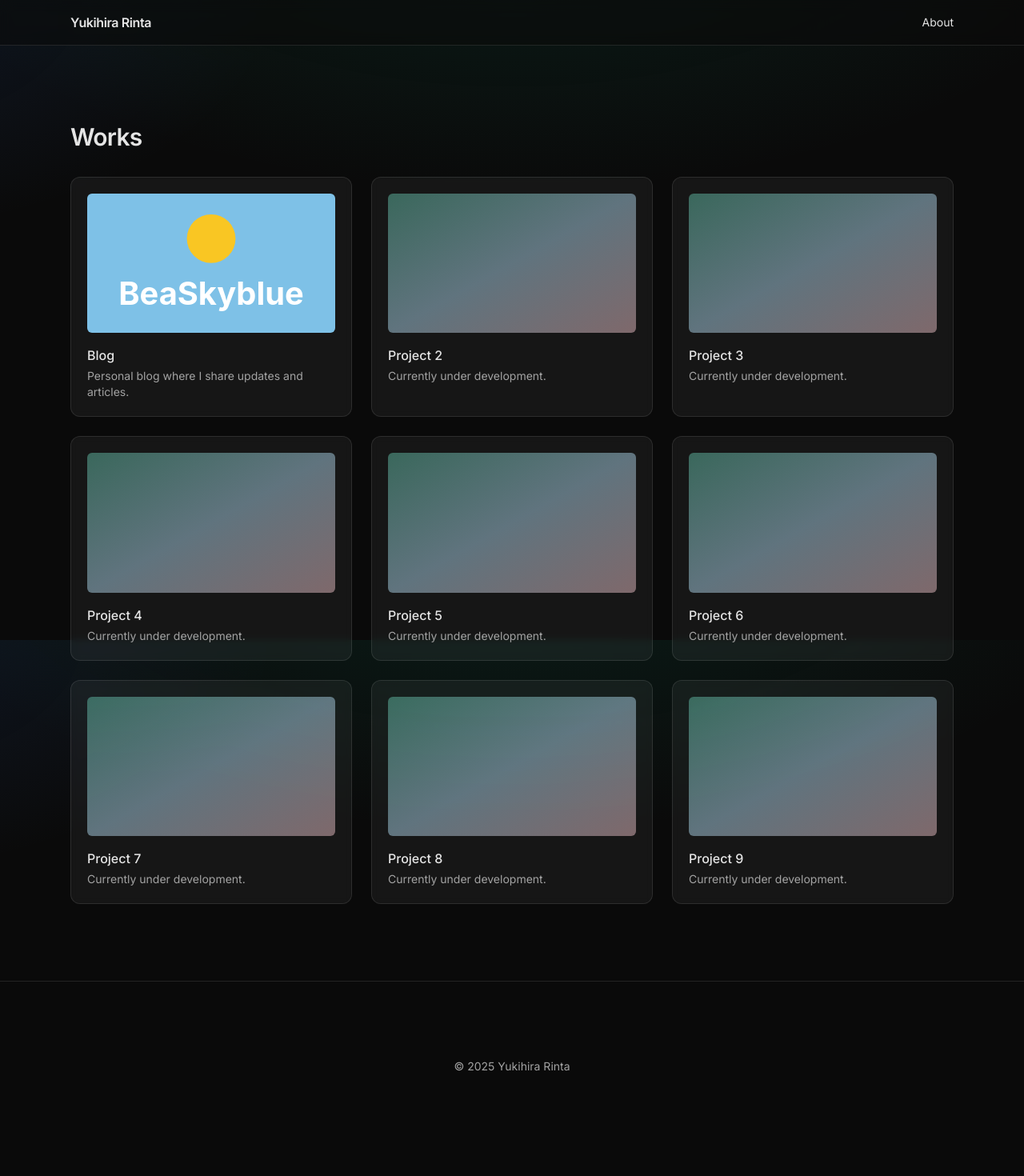
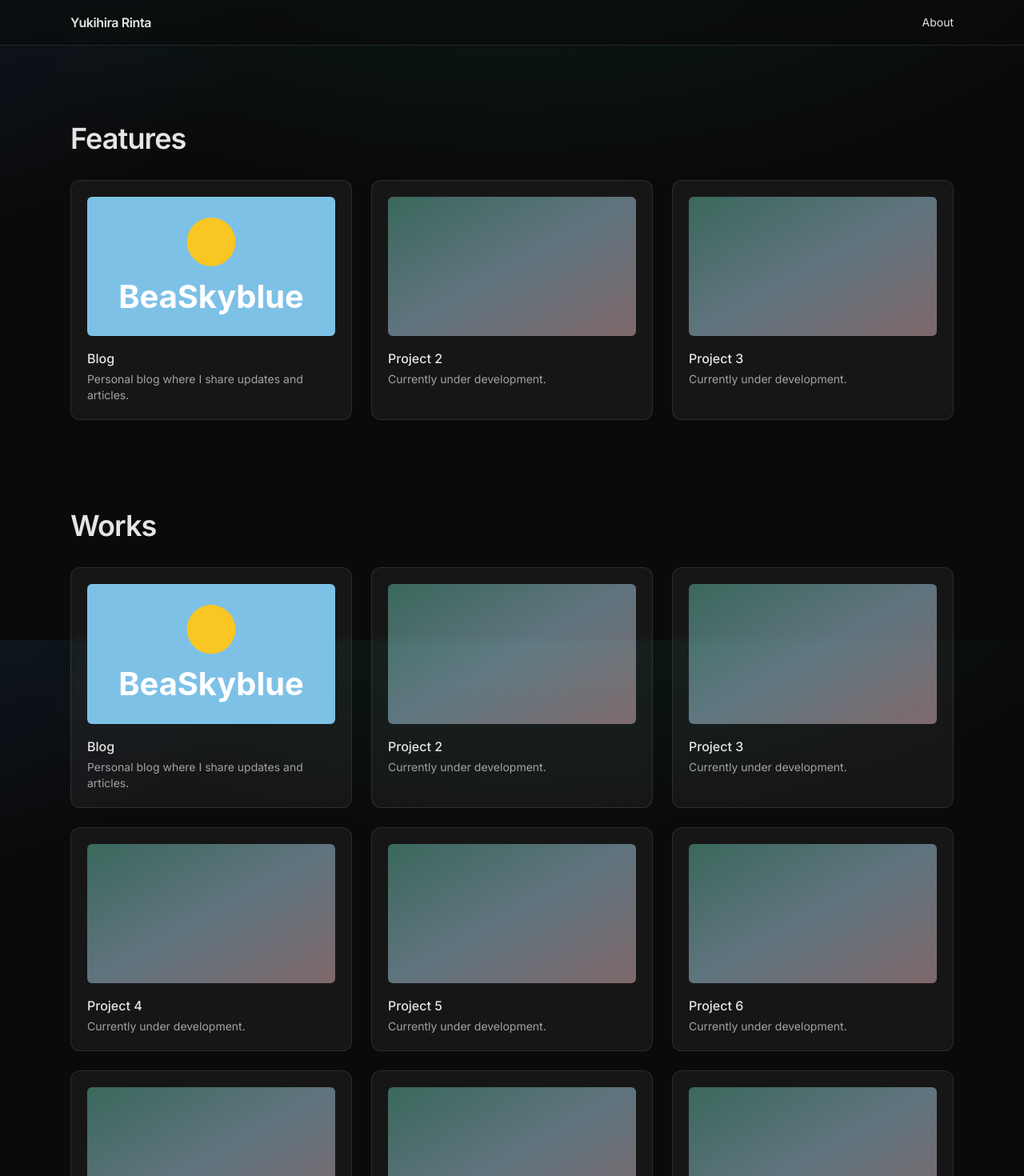
Before and after one commit to yukihirarinta/yukihirarinta.github.io, a Next.js app: page / in a window 1280 px wide. Shown: the top 1470 px of the page at 80% size. Before the commit the page ends 1439 px from the top, so only its background shows below. Built offline with nearby package versions, Linux system fonts and the light colour scheme.

Commit message:
Align Works heading size with Features

```diff
--- a/src/app/page.tsx
+++ b/src/app/page.tsx
@@ -26,13 +26,12 @@ const projects: Project[] = [
   { title: "Project 9", description: "Currently under development." },
 ];
 
-export default function HomePage() {
+const featuredProjects = projects.slice(0, 3);
+
+function ProjectGrid({ projects }: { projects: Project[] }) {
   return (
-    <section className="section">
-      <div className="container">
-        <h1 className="text-2xl font-semibold tracking-tight md:text-3xl">Works</h1>
     <div className="mt-8 grid gap-6 sm:grid-cols-2 lg:grid-cols-3">
-          {projects.map((project) => (
+      {projects.map((project) =>
         project.href ? (
           <a
             key={project.title}
@@ -67,9 +66,27 @@ export default function HomePage() {
             <p className="mt-1 text-sm text-neutral-400">{project.description}</p>
           </div>
         )
-          ))}
+      )}
     </div>
+  );
+}
+
+export default function HomePage() {
+  return (
+    <main className="space-y-6 sm:space-y-8">
+      <section className="section pb-8 md:pb-10">
+        <div className="container">
+          <h1 className="text-3xl font-semibold tracking-tight md:text-4xl">Features</h1>
+          <ProjectGrid projects={featuredProjects} />
         </div>
       </section>
+
+      <section className="section pt-8 md:pt-10">
+        <div className="container">
+          <h2 className="text-3xl font-semibold tracking-tight md:text-4xl">Works</h2>
+          <ProjectGrid projects={projects} />
+        </div>
+      </section>
+    </main>
   );
 }
```
Lines whose indentation alone changed are shown as unchanged.
